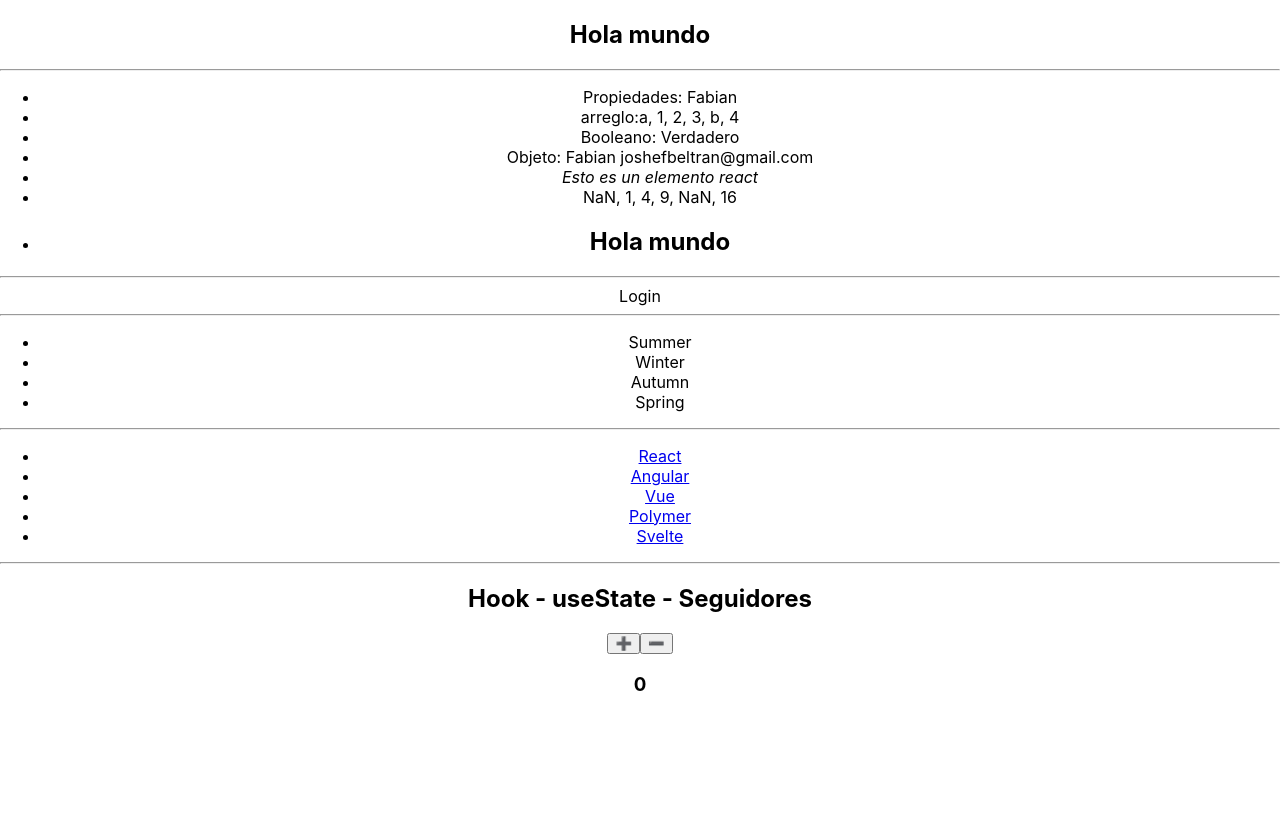
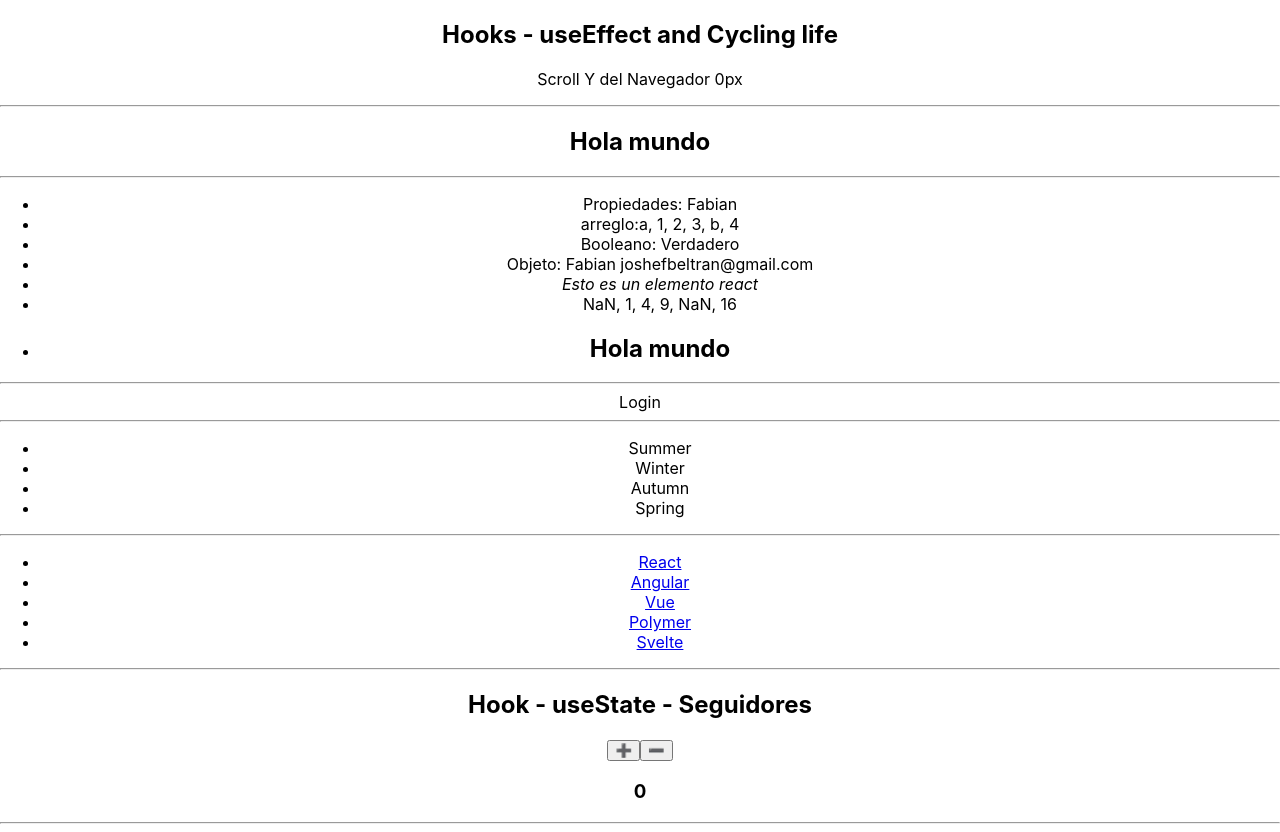
Before and after one commit to nOm-1986/reactTS-JM, a React (Create React App) app: page / in a window 1280 px wide. Before the commit the page ends 800 px from the top, so only its background shows below. Built offline with nearby package versions, Linux system fonts and the light colour scheme.

Commit message:
useEffect first part

```diff
--- a/src/App.tsx
+++ b/src/App.tsx
@@ -5,6 +5,7 @@ import {RenderizadoCondicional} from './components/RenderizadoCondicional';
 import { RenderizadoElemento } from './components/RenderizadoElemento';
 import './App.css';
 import { ContadorHooks } from './components/ContadorHooks';
+import { ScrollHooks } from './components/ScrollHooks';
 
 const elArreglo = ['a',1,2,3,'b','4'];
 
@@ -12,6 +13,8 @@ function App() {
   return (
     <div className="App">
       <section>
+        <ScrollHooks />
+        <hr />
         <Componente />
         <hr/>
         <Properties
@@ -29,6 +32,7 @@ function App() {
         <RenderizadoElemento/>
         <hr />
         <ContadorHooks titulo='Seguidores'></ContadorHooks>
+        <hr />
       </section>
     </div>
   );
--- a/src/components/ContadorHooks.tsx
+++ b/src/components/ContadorHooks.tsx
@@ -5,7 +5,7 @@ import React, {useState} from "react";
 //De esta forma aplico directamente la destructuración y me ahorro despues el props.titulo
 export const ContadorHooks = ({titulo}: {titulo: string}): JSX.Element => {
 
-    const [contador, setContador] = useState(0);
+    const [contador, setContador] = useState<number>(0);
 
     const sumar = () => setContador(contador + 1);
     const restar = () => setContador(contador - 1);
--- /dev/null
+++ b/src/components/ScrollHooks.tsx
@@ -0,0 +1,41 @@
+import React,{useState, useEffect} from "react";
+
+export const ScrollHooks = (): JSX.Element => {
+    const [scrollY, setScrollY] = useState<number>(0);
+
+    useEffect(() => {
+        console.log('Moviendo Scroll');
+        const detectarScroll = () => setScrollY(window.pageYOffset);
+        window.addEventListener('scroll', detectarScroll);
+        console.log(scrollY);
+        return() => {
+            window.removeEventListener('scroll', detectarScroll);
+            console.log('Fase de Desmontaje');
+        };
+
+    }, [scrollY]);
+
+
+    useEffect(() => {
+        console.log('Fase de Montaje');
+    }, []);//[] Con esto solo se ejecuta una sola vez
+
+    //Esto es una mala practica, dejarla
+    useEffect(() => {
+        console.log('Fase de Actualización');
+    });
+
+    /** Implementando la fase de desmontaje */
+    useEffect(() => {
+        return () => {
+
+        };
+    });
+
+    return (
+        <>
+            <h2>Hooks - useEffect and Cycling life</h2>
+            <p>Scroll Y del Navegador {scrollY}px</p>
+        </>
+    );
+}
```
